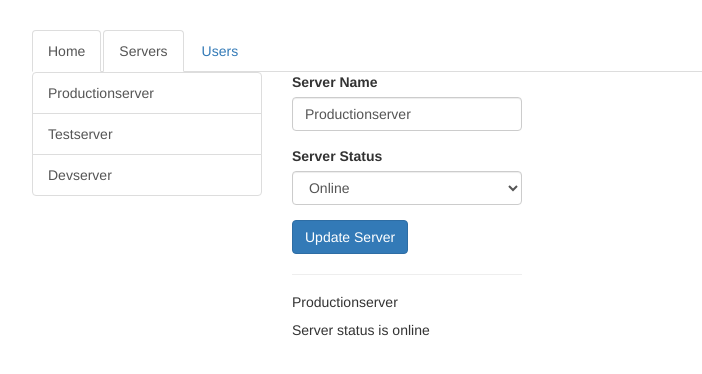
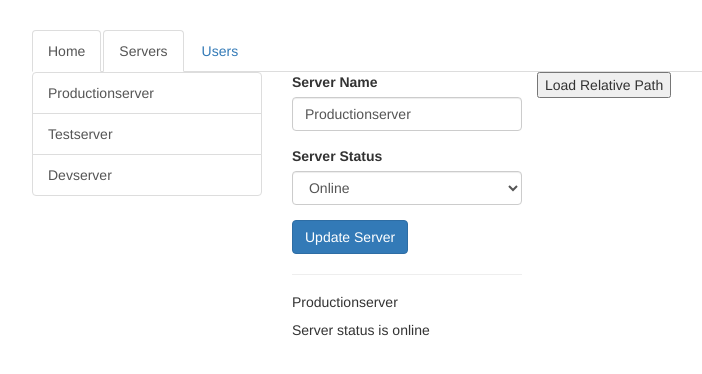
Before and after one commit to AtharLaique/AngularRoutingLearning, an Angular app: page /server in a window 1280 px wide. Shown: the top 374 px of the page, without its empty margins (233-935 px from the left). Built offline with nearby package versions, Linux system fonts and the light colour scheme.

Commit message:
Using Relative Paths in Programmatic Navigation and accessing active path as well

```diff
--- a/src/app/servers/servers.component.html
+++ b/src/app/servers/servers.component.html
@@ -14,4 +14,5 @@
     <hr>
     <app-server></app-server>
   </div>
+  <button (click)="loadRelative()"> Load Relative Path</button>
 </div>
--- a/src/app/servers/servers.component.ts
+++ b/src/app/servers/servers.component.ts
@@ -1,5 +1,6 @@
 import { Component, OnInit } from '@angular/core';
 import { ServersService } from './servers.service';
+import { Router, ActivatedRoute } from '@angular/router';
 
 @Component({
   selector: 'app-servers',
@@ -9,10 +10,16 @@ import { ServersService } from './servers.service';
 export class ServersComponent implements OnInit {
   private servers: {id: number, name: string, status: string}[] = [];
 
-  constructor(private serversService: ServersService) { }
+  constructor(private serversService: ServersService ,
+              private router:Router ,
+              private route:ActivatedRoute) { }
 
   ngOnInit() {
     this.servers = this.serversService.getServers();
   }
 
+  loadRelative(){
+    this.router.navigate(['server'],{relativeTo:this.route})
+  }
+
 }
```
